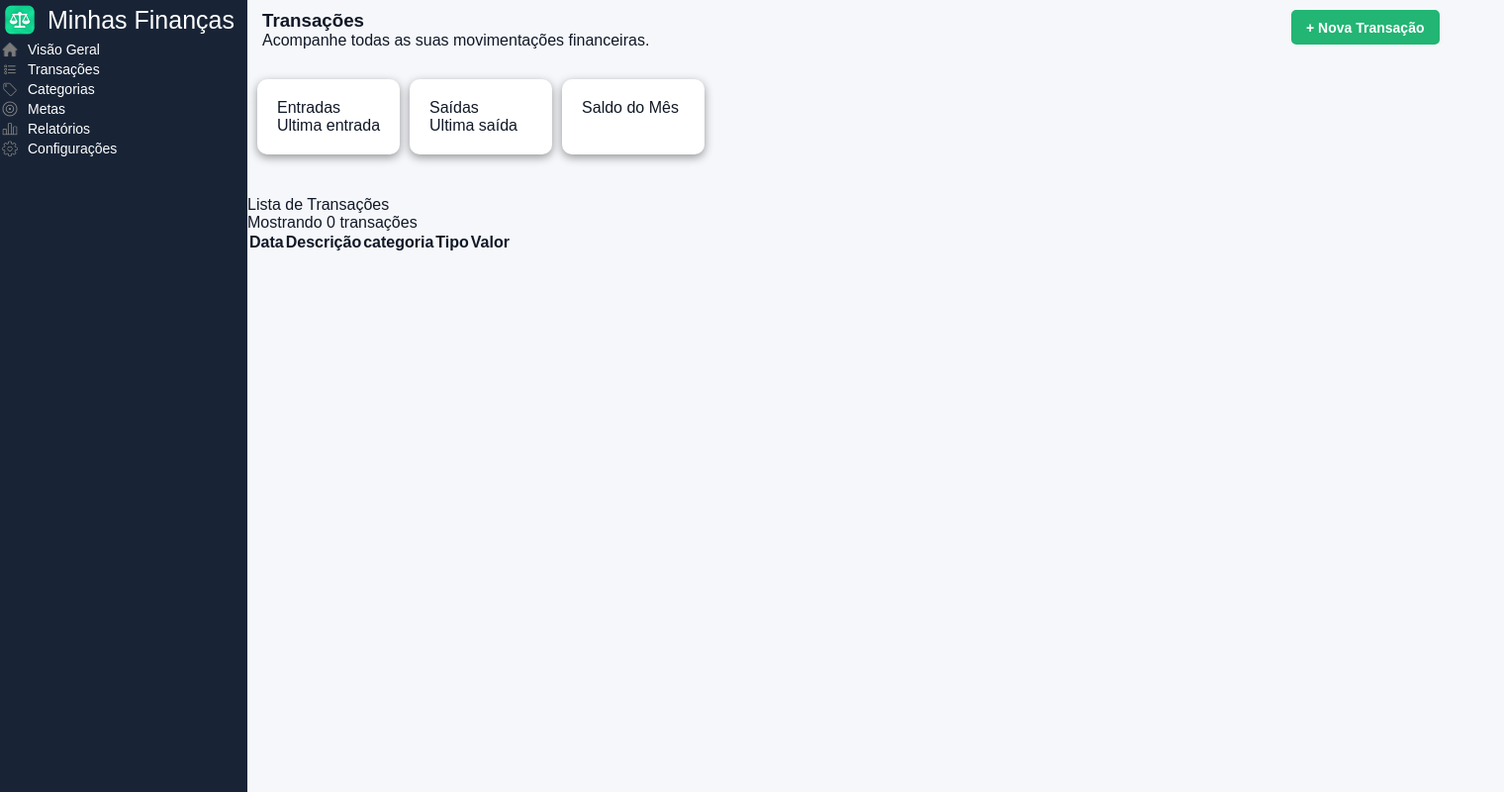
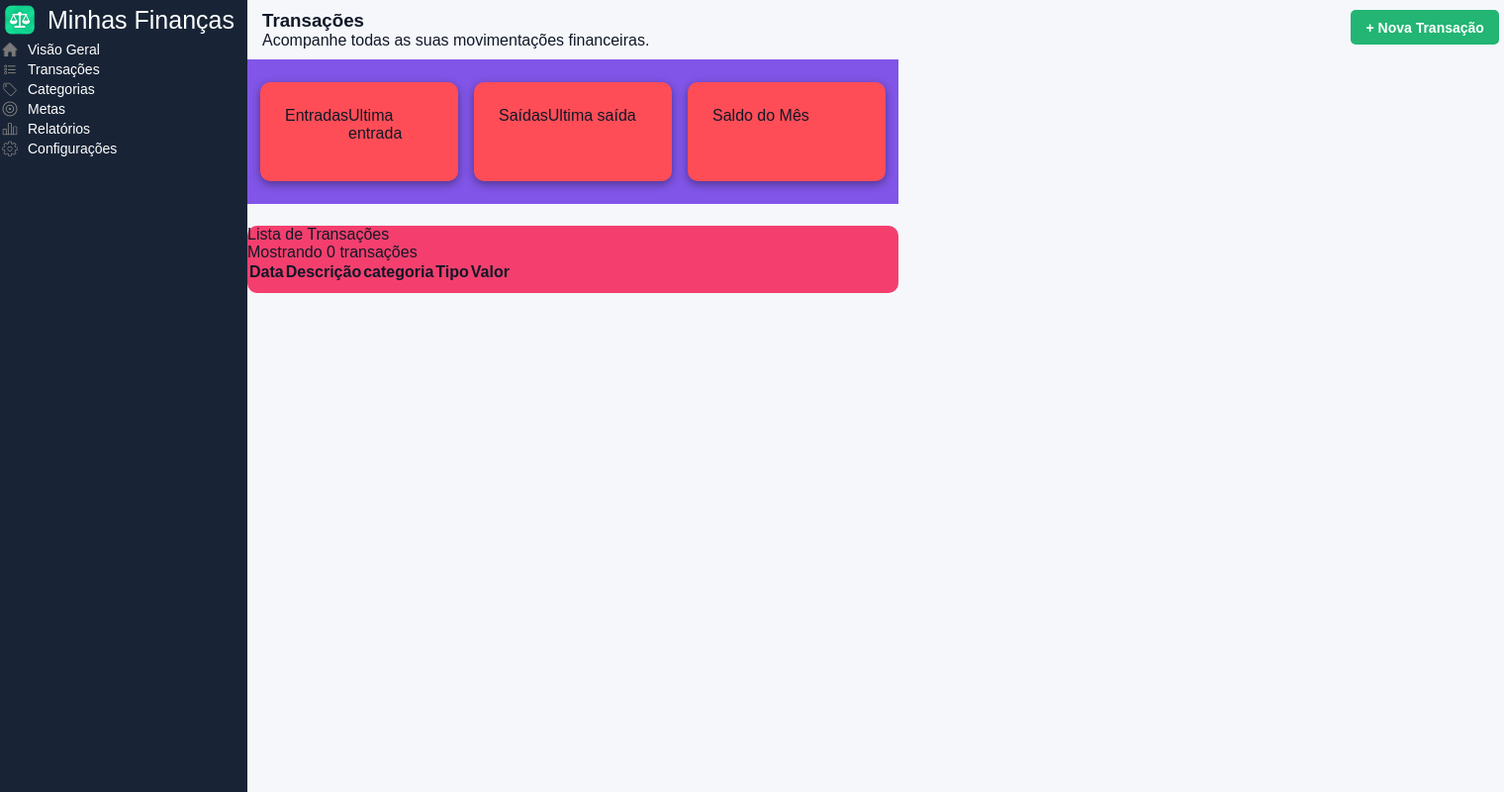
Before and after one commit to CarlosCalbente/projetofuturo, a PHP site: page /transacoes.html in a window 1520 px wide. Shown: the whole page at 99% size. Run offline with PHP 8.4, Linux system fonts and the light colour scheme; lists and menus that the app fills with data are empty.

Commit message:
Renomear IDs de elementos de layout e ajustar estilos para melhor organização

```diff
--- a/index.html
+++ b/index.html
@@ -99,7 +99,7 @@
         <div id="conteudo">
 
     <!-- ===================================TOPO======================================================= -->
-            <div id="topo">
+            <div id="topo1">
                 <div id="boas-vindas">
                     <h3>Olá</h3>
                     <div>
--- a/style.css
+++ b/style.css
@@ -104,18 +104,32 @@ main{
     height: 25px;
 
 }
+/* #topo1{
+    display: flex;
+    width: 100%;
+} */
+
+
 #cards{
-    display:grid;
+    display:flex;
+    background-color: var(--purple);
     padding: 20px 10px;
     grid-template-columns: repeat(4,1fr);
     margin-bottom: 22px;
     gap:10px;
+
 }
 
 .card{
-    background-color: var(--card);
+    /* background-color: var(--card); */
+    background-color: var(--red);
+    display: flex;
+    width: 200px;
+    height: 100px;
+    margin: 3px;
     border-radius: 10px;
-    padding: 20px;
+    border-style: none;
+    padding: 25px;
     box-shadow: 0 3px 10px rgb(0,0,0,0.4);
 }
 .painel{
@@ -294,7 +308,7 @@ main{
 
 /* ======================================= TRANSAÇÕES ======================================= */
 
-#topo {
+#topo2 {
     display: flex;
     margin: 10px 15px;
     justify-content: space-between;
@@ -313,7 +327,7 @@ main{
     height: 35px;
 }
 
-#transacoes {
+#Ltransacoes {
     background-color: var(--pink);
     border-radius: 10px;
 }
--- a/transacoes.html
+++ b/transacoes.html
@@ -90,7 +90,7 @@
 
         <div id="conteudo">
 
-            <div id="topo">
+            <div id="topo2">
                 <div id="boas-vindas">
                     <h3>Transações</h3>
                     <p>Acompanhe todas as suas movimentações financeiras.</p>
```
